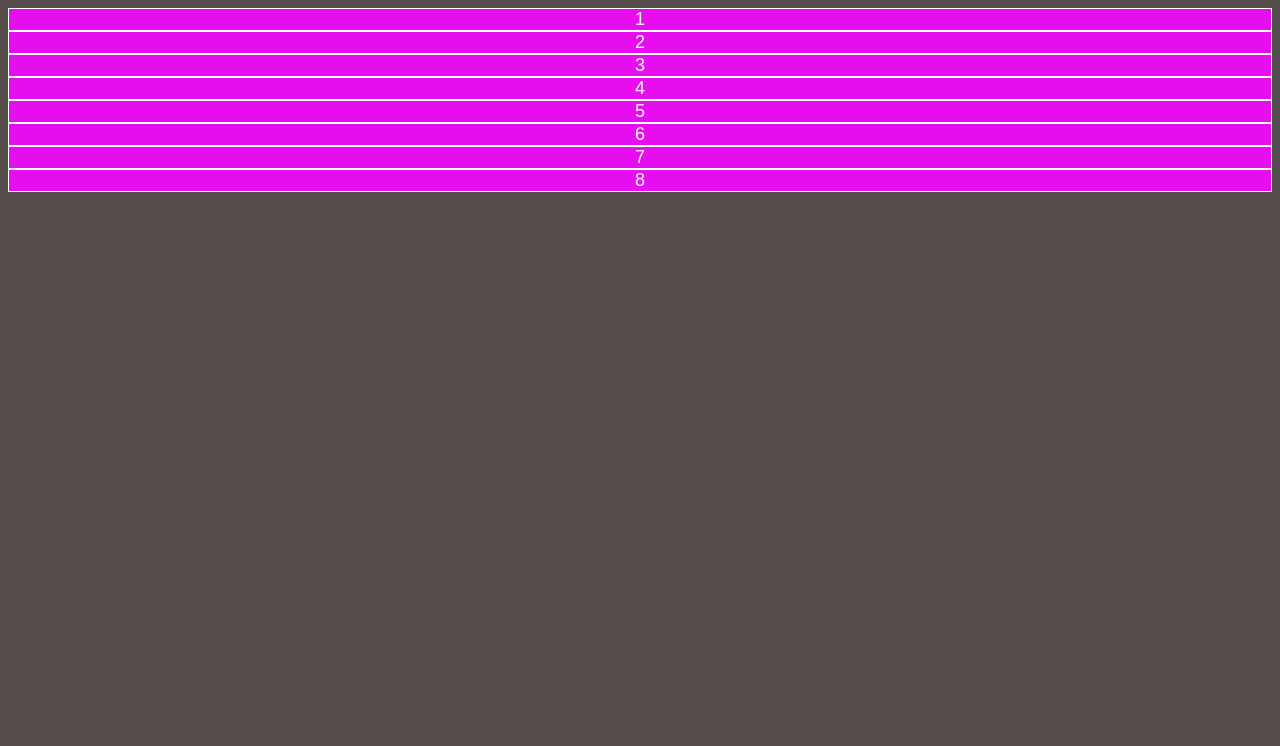
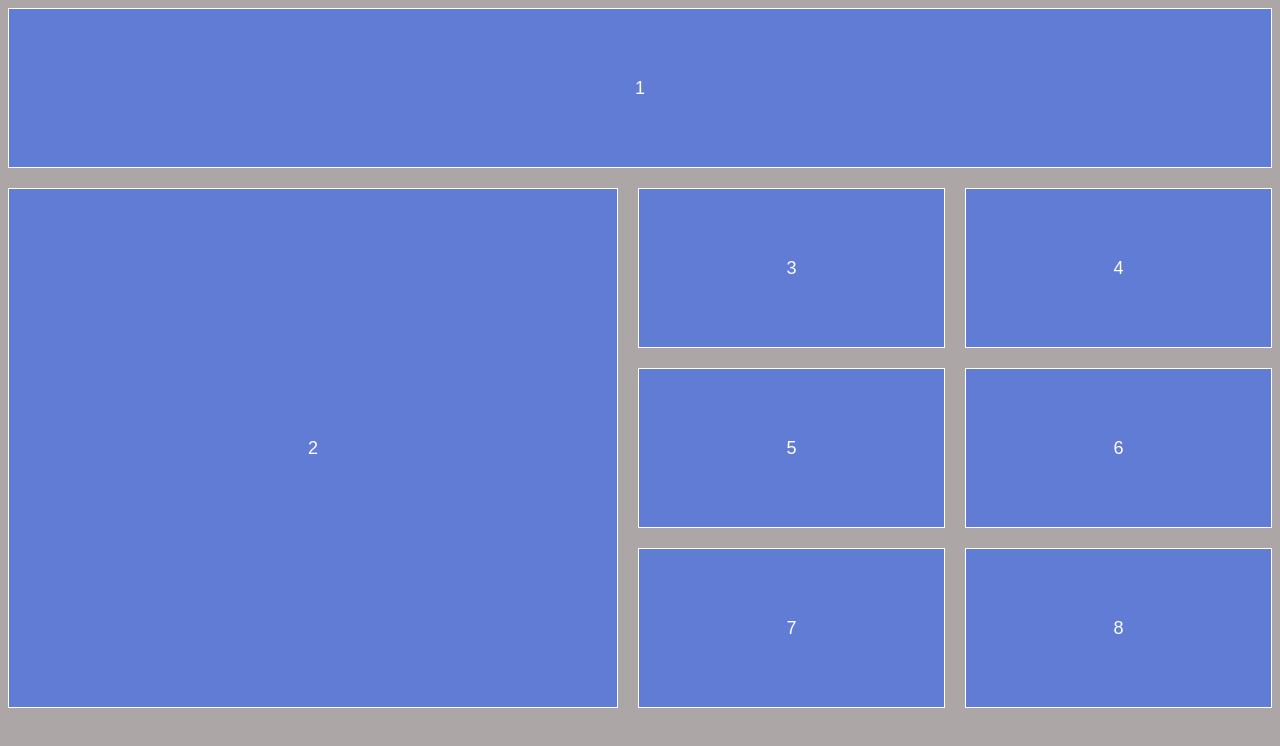
Before and after one commit to OsvaldoHernande/grid-system, a plain HTML site: page index.html in a window 1280 px wide. Drawn offline with Linux system fonts and the light colour scheme.

Commit message:
Add files via upload
add the grids

```diff
--- a/index.html
+++ b/index.html
@@ -11,14 +11,14 @@
 
 
     <div class="grid">
-        <div class="item">1</div>
-        <div class="item">2</div>
-        <div class="item">3</div>
-        <div class="item">4</div>
-        <div class="item">5</div>
-        <div class="item">6</div>
-        <div class="item">7</div>
-        <div class="item">8</div>
+        <div class="item item1">1</div>
+        <div class="item item2">2</div>
+        <div class="item item3">3</div>
+        <div class="item item4">4</div>
+        <div class="item item5">5</div>
+        <div class="item item6">6</div>
+        <div class="item item7">7</div>
+        <div class="item item8">8</div>
     </div>
 
 
--- a/style.css
+++ b/style.css
@@ -1,6 +1,6 @@
  :root {
-     --magenta: rgb(230, 14, 238);
-     --slategray: rgb(85, 76, 76);
+     --magenta: rgb(97, 124, 212);
+     --slategray: rgb(172, 166, 166);
      --textSize: 18px
  }
 
@@ -20,3 +20,40 @@
      font-family: Arial, Helvetica, sans-serif;
      font-size: var(--textSize);
  }
+
+ .grid {
+     display: grid;
+     grid-template-columns: repeat(2, auto);
+     grid-gap: 20px;
+     grid-template-rows: repeat(4,20vh);
+ }
+
+ .item1 {
+    grid-column: span 4;
+}
+
+.item2 {
+    grid-column: span 2;
+    grid-row: span 3;
+}
+
+
+
+
+
+
+
+ @media only screen and (max-width: 950px) {
+    .grid {
+        grid-template-columns: repeat(2, auto);
+        grid-template-rows: repeat(4,40vh);
+    }
+ }
+
+
+ @media only screen and (max-width: 650px) {
+    .grid {
+        grid-template-columns: auto;
+        grid-template-rows: repeat(8,40vh);
+    }
+ }
```
